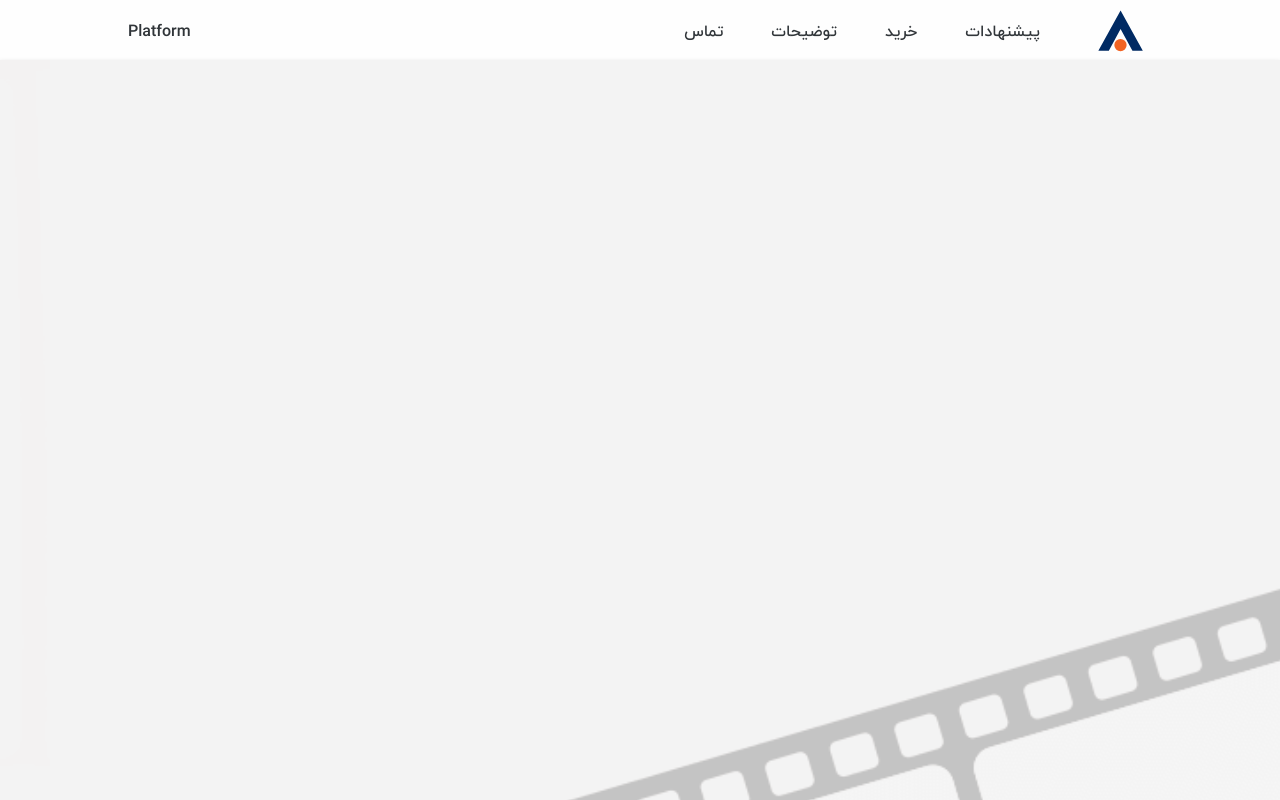
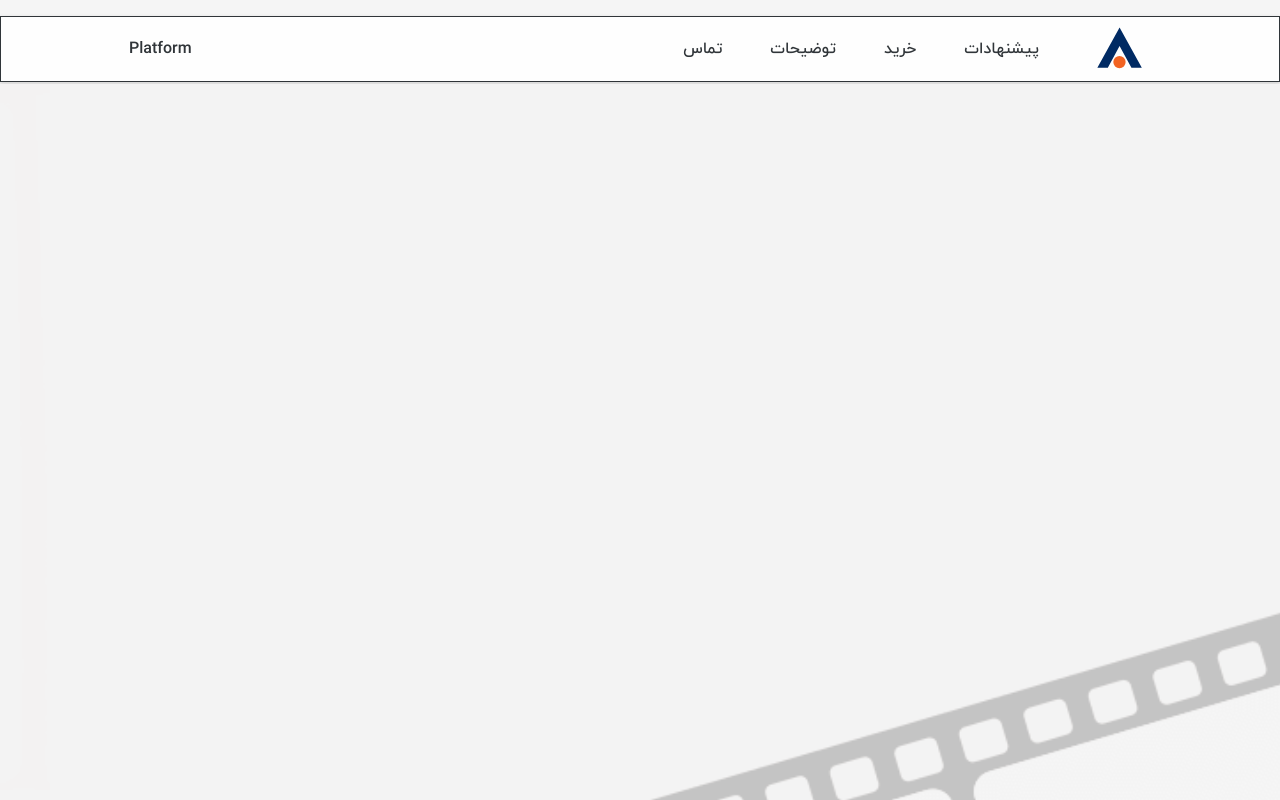
Before and after one commit to Alirezawmoradi/Namava-Task, a React (Vite) app: page / in a window 1280 px wide. Shown: the top 800 px of the page. Built offline with nearby package versions, Linux system fonts and the light colour scheme.

Commit message:
styles refactored

```diff
--- a/src/components/header/header.jsx
+++ b/src/components/header/header.jsx
@@ -3,8 +3,8 @@ import {TopNavigation} from "./top-navigation.jsx";
 
 export const Header = () => {
     return (
-        <header>
-            <div className='container flex items-center justify-between w-[1440px] bg-header border-base-content border-solid stroke-black border-opacity-5'>
+        <header className='pt-4'>
+            <div className='container flex items-center justify-between w-[1440px] bg-header border stroke-black border-opacity-5 drop-shadow'>
                 <img src={logo} height={64} width={64} alt='شاتل' className='mr-32'/>
                 <TopNavigation/>
                 <div className='mr-auto'>
--- a/src/landing-page/landing-page.jsx
+++ b/src/landing-page/landing-page.jsx
@@ -1,7 +1,7 @@
 export const LandingPage = () => {
     return (
         <>
-            <section className='bg-landing-background h-[1019px] stroke-black drop-shadow bg-center bg-no-repeat -translate-y-6'>
+            <section className='bg-landing-background h-[1019px] stroke-black drop-shadow bg-center bg-no-repeat'>
 
             </section>
         </>
```
